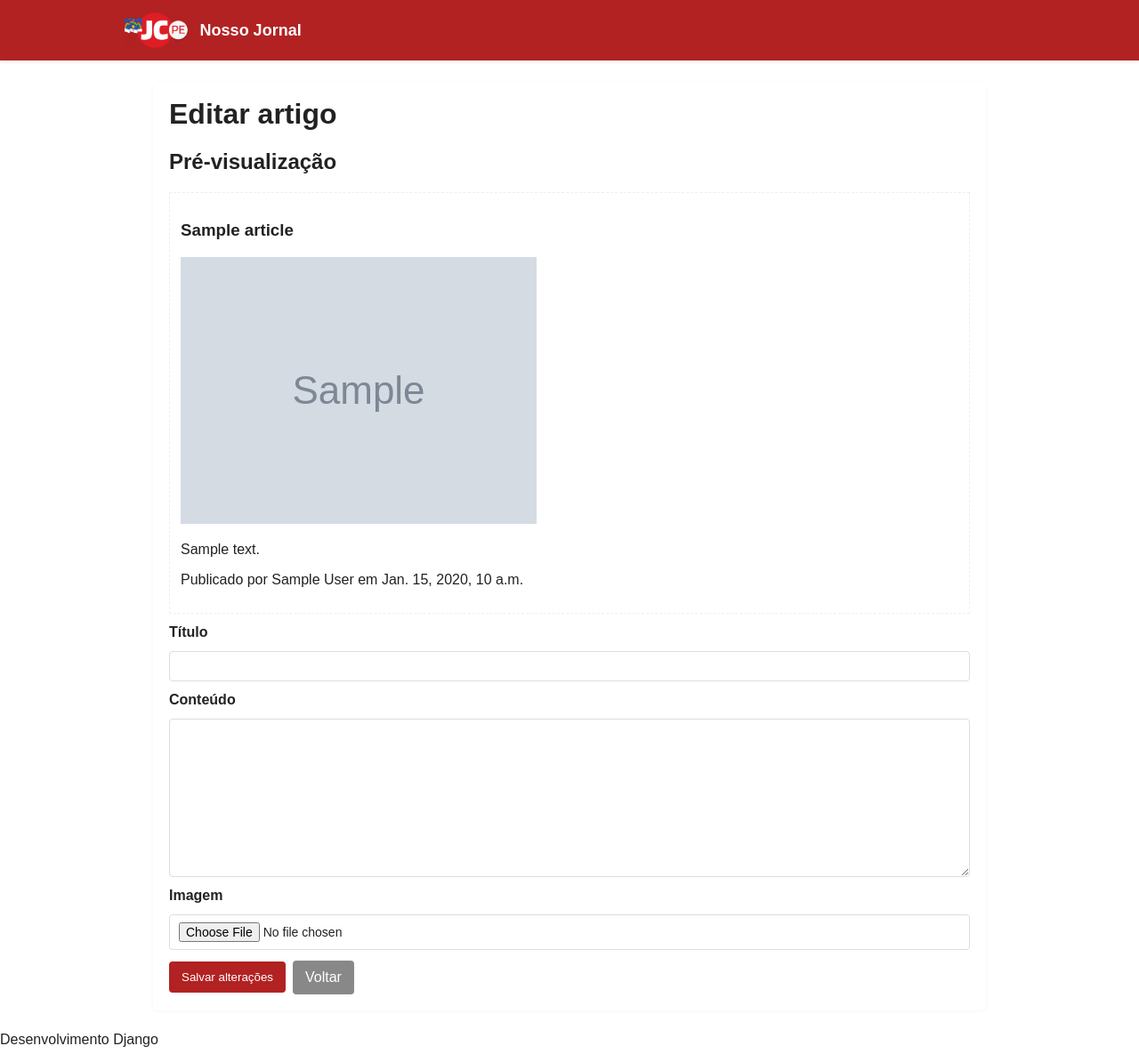
After one commit to Nobutann/TLTMidias, a Django app: template templates/article/edit.html in a window 1280 px wide. The commit adds this page. Shown: the whole page at 89% size. Run offline with Django 5.2, Linux system fonts and the light colour scheme; the template is opened without the code that fills it: values that come from a table or form of the project are taken from there, others are empty; tables that the repository leaves empty hold one stand-in row (values such as "Sample post"); grey boxes marked "Sample" are stand-in pictures.

Commit message:
interface das funcionalidades da história 11

```diff
--- a/config/settings.py
+++ b/config/settings.py
@@ -118,7 +118,8 @@ USE_TZ = True
 # Static files (CSS, JavaScript, Images)
 # https://docs.djangoproject.com/en/5.2/howto/static-files/
 
-STATIC_URL = 'static/'
+STATIC_URL = '/static/'
+STATICFILES_DIRS = [BASE_DIR / 'static']
 
 MEDIA_ROOT = BASE_DIR / 'media'
 MEDIA_URL = '/media/'
--- /dev/null
+++ b/static/main/css/article-pages.css
@@ -0,0 +1,104 @@
+/* Simple styles for publish / edit / delete pages */
+:root{
+  --primary-red:#b22222;
+  --surface-bg:#ffffff;
+  --muted:#666;
+}
+html,body{
+  margin:0;
+  padding:0;
+  font-family: Arial, Helvetica, sans-serif;
+  background:var(--surface-bg);
+  color:#222;
+}
+.topbar{
+  background:var(--primary-red);
+  color:white;
+  padding:10px 0;
+  box-shadow:0 2px 4px rgba(0,0,0,0.08);
+  position:sticky;
+  top:0;
+  z-index:1000;
+}
+.topbar-inner{
+  max-width:1000px;
+  margin:0 auto;
+  display:flex;
+  align-items:center;
+  gap:12px;
+  padding:4px 12px;
+}
+.topbar .logo{
+  height:40px;
+  width:auto;
+}
+.topbar .site-title{
+  font-size:18px;
+  margin:0;
+}
+.container{
+  max-width:900px;
+  margin:24px auto;
+  padding:18px;
+  background:#fff;
+  border-radius:6px;
+  box-shadow:0 1px 4px rgba(0,0,0,0.04);
+}
+.container h1{
+  margin-top:0;
+}
+form#edit-form, form#publish-form, form#delete-form{
+  display:flex;
+  flex-direction:column;
+  gap:12px;
+}
+form label{
+  font-weight:600;
+}
+input[type="text"], textarea, input[type="file"], select{
+  padding:8px 10px;
+  border:1px solid #ddd;
+  border-radius:4px;
+  font-size:14px;
+  width:100%;
+  box-sizing:border-box;
+}
+textarea{
+  min-height:160px;
+  resize:vertical;
+}
+.actions{
+  display:flex;
+  gap:8px;
+  align-items:center;
+}
+.actions .btn{
+  display:inline-block;
+  padding:10px 14px;
+  border-radius:4px;
+  border:none;
+  cursor:pointer;
+  text-decoration:none;
+  color:#fff;
+}
+.btn-primary{
+  background:var(--primary-red);
+}
+.btn-secondary{
+  background:#888;
+}
+.btn-danger{
+  background:#c0392b;
+}
+.article-preview{
+  border:1px dashed #eee;
+  padding:12px;
+  margin-bottom:12px;
+}
+.article-summary h2{
+  margin:0 0 8px 0;
+}
+@media (max-width:640px){
+  .topbar-inner{padding:8px}
+  .container{margin:12px; padding:12px}
+}
--- /dev/null
+++ b/templates/article/edit.html
@@ -0,0 +1,61 @@
+{% extends 'base.html' %}
+{% load static %}
+
+{% block title %}Editar Artigo{% endblock %}
+
+{% block content %}
+<div class="container">
+  <h1>Editar artigo</h1>
+
+  {% if article %}
+    <section class="preview">
+      <h2>Pré-visualização</h2>
+      <article class="article-preview">
+        <h3>{{ article.title }}</h3>
+        {% if article.image %}
+          <img src="{{ article.image.url }}" alt="{{ article.title }}" style="max-width:100%;height:auto;" />
+        {% endif %}
+        <div class="content">{{ article.content|linebreaks }}</div>
+        <p class="meta">Publicado por {{ article.author }} em {{ article.published_date }}</p>
+      </article>
+    </section>
+  {% endif %}
+
+  <form method="post" enctype="multipart/form-data" id="edit-form">
+    {% csrf_token %}
+    {{ form.non_field_errors }}
+
+    <label for="id_title">Título</label>
+    {{ form.title.errors }}
+    {{ form.title }}
+
+    <label for="id_content">Conteúdo</label>
+    {{ form.content.errors }}
+    {{ form.content }}
+
+    <label for="id_image">Imagem</label>
+    {{ form.image.errors }}
+    {{ form.image }}
+
+    <div class="actions">
+      <button type="submit" class="btn btn-primary">Salvar alterações</button>
+  <a href="{% url 'artigo' article.slug %}" class="btn btn-secondary">Voltar</a>
+    </div>
+  </form>
+
+  <script>
+    (function(){
+      const titleEl = document.getElementById('id_title');
+      const contentEl = document.getElementById('id_content');
+      const previewTitle = document.querySelector('.article-preview h3');
+      const previewContent = document.querySelector('.article-preview .content');
+      if(titleEl && previewTitle){
+        titleEl.addEventListener('input', ()=> previewTitle.textContent = titleEl.value || 'Título do artigo');
+      }
+      if(contentEl && previewContent){
+        contentEl.addEventListener('input', ()=> previewContent.textContent = contentEl.value || 'Conteúdo do artigo');
+      }
+    })();
+  </script>
+</div>
+{% endblock %}
--- a/templates/base.html
+++ b/templates/base.html
@@ -3,11 +3,16 @@
 <head>
     <meta charset="UTF-8">
     <title>Jornal TLTMidias</title>
+    {% load static %}
+    <link rel="stylesheet" href="{% static 'main/css/article-pages.css' %}">
 </head>
 <body>
 
-    <header>
-        <h1>Nosso Jornal</h1>
+    <header class="topbar">
+        <div class="topbar-inner">
+            <img class="logo" src="{% static 'main/img/jc-logo.png' %}" alt="Logo">
+            <h1 class="site-title">Nosso Jornal</h1>
+        </div>
     </header>
 
     <main>
```
Also changed, not shown: article/views.py (+10 -9 lines), templates/article/confirm_delete.html (added, +34 -0 lines), templates/article/publish.html (added, +63 -0 lines).
